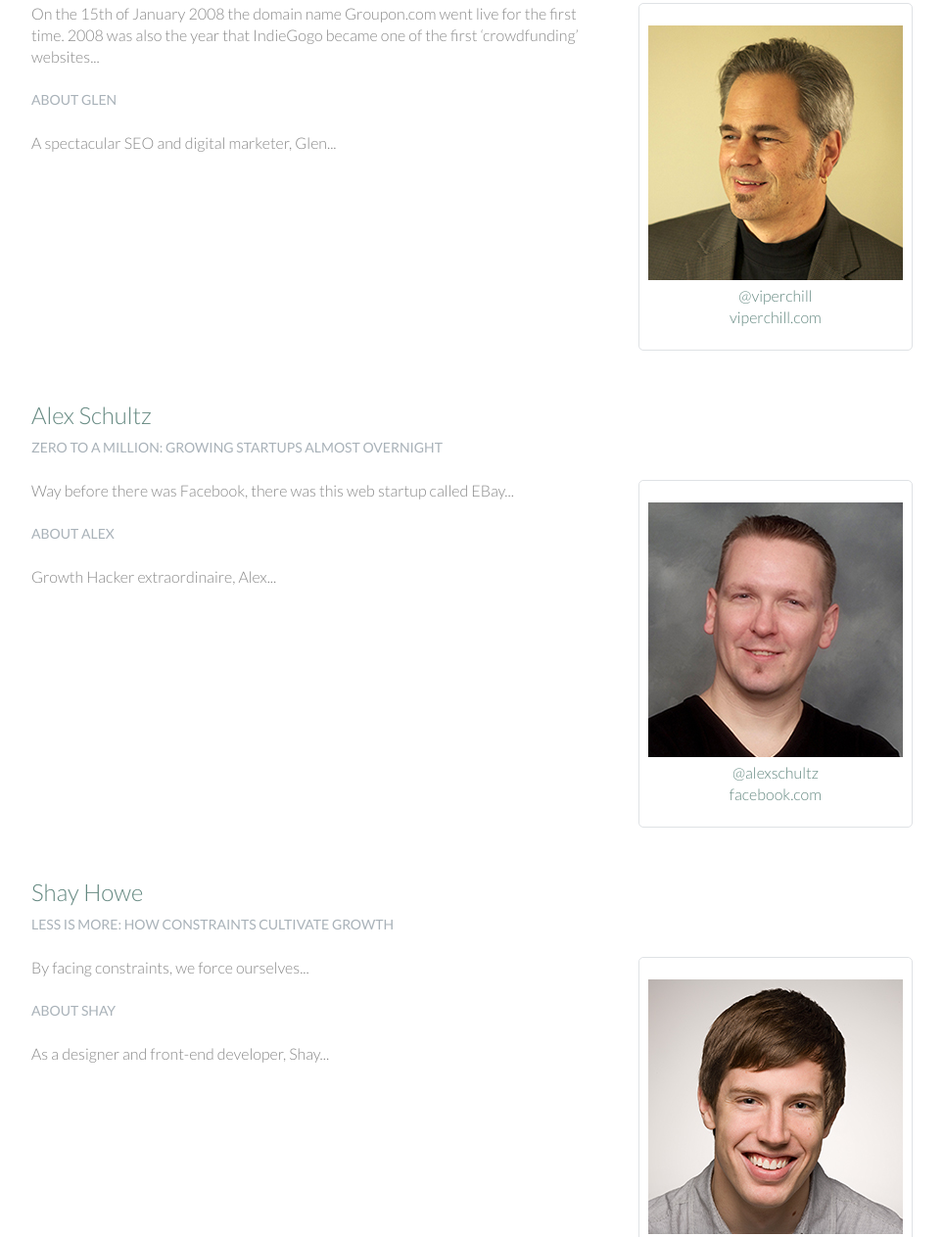
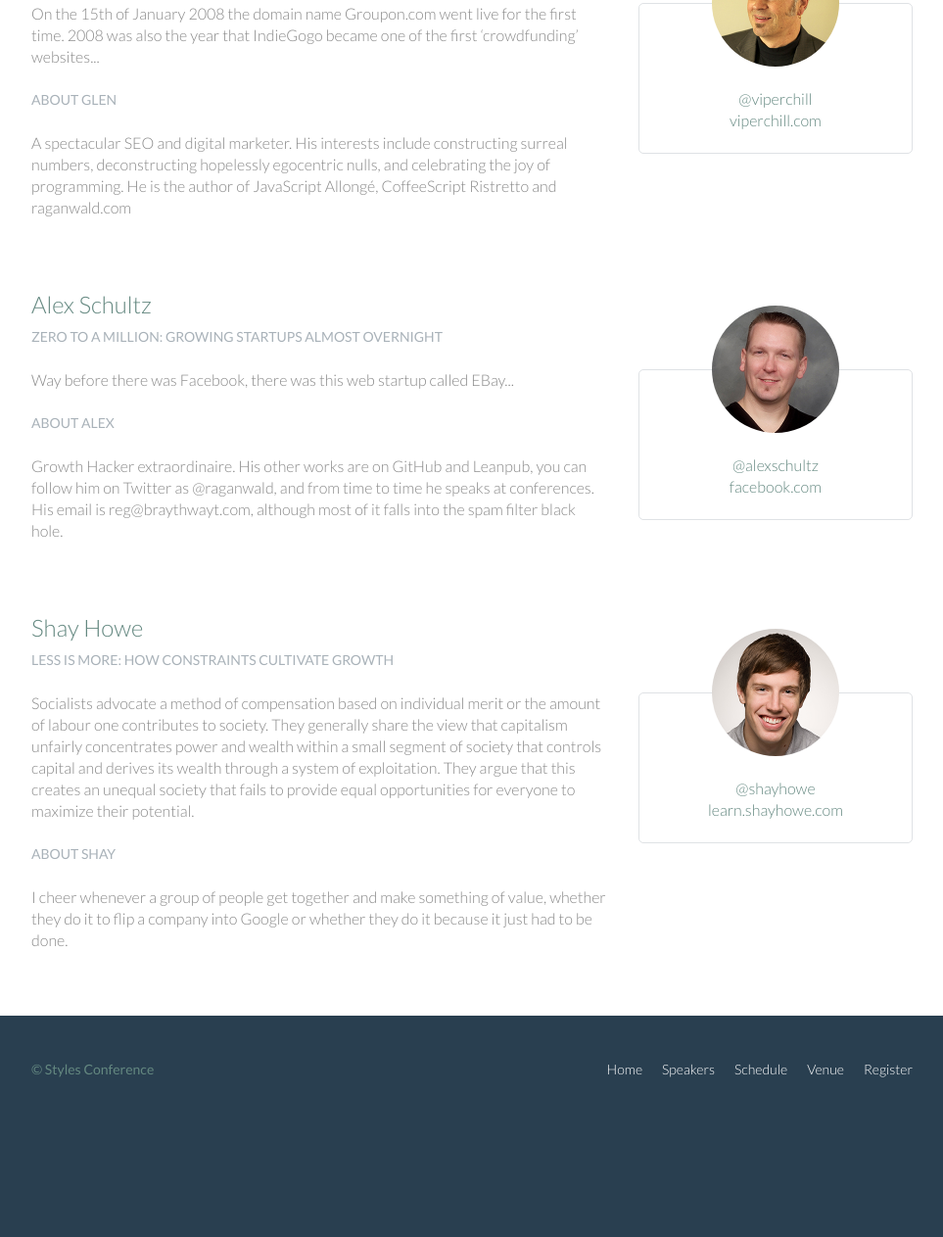
Before and after one commit to tranc99/designer-conference, a website: page speakers.html in a window 1280 px wide. Shown: the part 547-1810 px from the top of the page at 98% size, without its empty margins (158-1121 px from the left). After the commit the page ends 1694 px from the top, so only its background shows below. Drawn offline with Linux system fonts and the light colour scheme.

```diff
--- a/assets/stylesheets/main.styl
+++ b/assets/stylesheets/main.styl
@@ -302,11 +302,17 @@
   border: 1px solid #dfe2e5
   border-radius: 5px
   margin-top: 88px
-  padding: 22px 0
+  padding-bottom: 22px
   text-align: center
 
 .speaker
   margin-bottom: 44px
+
+.speaker-info img
+  border-radius: 50%
+  height: 130px
+  margin: -66px 0 22px 0
+  vertical-align: top
 
 // Images on the homepage
 .teaser img
--- a/speakers.html
+++ b/speakers.html
@@ -66,7 +66,7 @@
             <h5>About Glen</h5>
 
             <p>
-              A spectacular SEO and digital marketer, Glen...
+              A spectacular SEO and digital marketer. His interests include constructing surreal numbers, deconstructing hopelessly egocentric nulls, and celebrating the joy of programming. He is the author of JavaScript Allongé, CoffeeScript Ristretto and raganwald.com
             </p>
           </div><!--
        --><aside class="col-1-3">
@@ -94,7 +94,7 @@
             <h5>About Alex</h5>
 
             <p>
-              Growth Hacker extraordinaire, Alex...
+              Growth Hacker extraordinaire. His other works are on GitHub and Leanpub, you can follow him on Twitter as @raganwald, and from time to time he speaks at conferences. His email is reg@braythwayt.com, although most of it falls into the spam filter black hole.
             </p>
           </div><!--
        --><aside class="col-1-3">
@@ -115,13 +115,13 @@
             <h5>Less Is More: How Constraints Cultivate Growth</h5>
 
             <p>
-              By facing constraints, we force ourselves...
+              Socialists advocate a method of compensation based on individual merit or the amount of labour one contributes to society. They generally share the view that capitalism unfairly concentrates power and wealth within a small segment of society that controls capital and derives its wealth through a system of exploitation. They argue that this creates an unequal society that fails to provide equal opportunities for everyone to maximize their potential.
             </p>
 
             <h5>About Shay</h5>
 
             <p>
-              As a designer and front-end developer, Shay...
+               I cheer whenever a group of people get together and make something of value, whether they do it to flip a company into Google or whether they do it because it just had to be done.
             </p>
           </div><!--
        --><aside class="col-1-3">
```
Also changed, not shown: assets/stylesheets/main.css.
